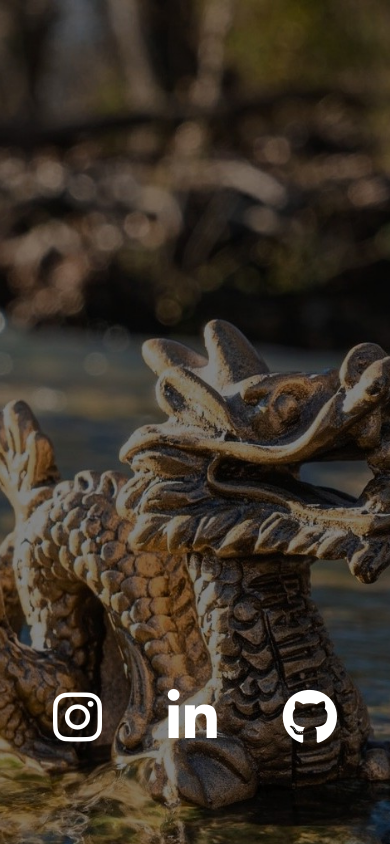
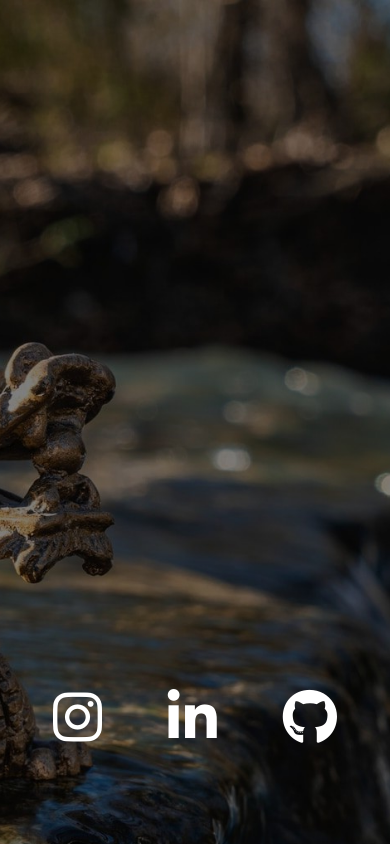
Before and after one commit to cmfraile/Portfolio2, an Angular app: page /rrss in a window 390 px wide. Shown: the top 844 px of the page. Built offline with nearby package versions, Linux system fonts and the light colour scheme.

Commit message:
seguiremos indagando

```diff
--- a/src/app/app.component.sass
+++ b/src/app/app.component.sass
@@ -16,21 +16,29 @@
     min-width: 100vw
     min-height: 9vh
 
+.about,.perfil,.trabajos,.rrss
+    animation: test
+    animation-fill-mode: forwards
+    animation-duration: 3s
+@keyframes test
+    100%
+        background-image: url("../assets/img/fotos/dragon.jpg")
+
 .about
     background-image: url("../assets/img/fotos/dragon.jpg")
 .perfil
-    background-image: url("../assets/img/fotos/dragon.jpg")
+    background-image: url("../assets/img/fotos/lobo.jpg")
 .trabajos
-    background-image: url("../assets/img/fotos/dragon.jpg")
+    background-image: url("../assets/img/fotos/oso.jpg")
 .rrss
-    background-image: url("../assets/img/fotos/dragon.jpg")
+    background-image: url("../assets/img/fotos/tighe.jpg")
 
 @media (max-width:1120px)
     .about
         background-image: url("../assets/img/fotos/dragonsujeto.jpg")
     .perfil
-        background-image: url("../assets/img/fotos/dragonsujeto.jpg")
+        background-image: url("../assets/img/fotos/lobosujeto.jpg")
     .trabajos
-        background-image: url("../assets/img/fotos/dragonsujeto.jpg")
+        background-image: url("../assets/img/fotos/ososujeto.jpg")
     .rrss
-        background-image: url("../assets/img/fotos/dragonsujeto.jpg")
+        background-image: url("../assets/img/fotos/tighesujeto.jpg")
```
